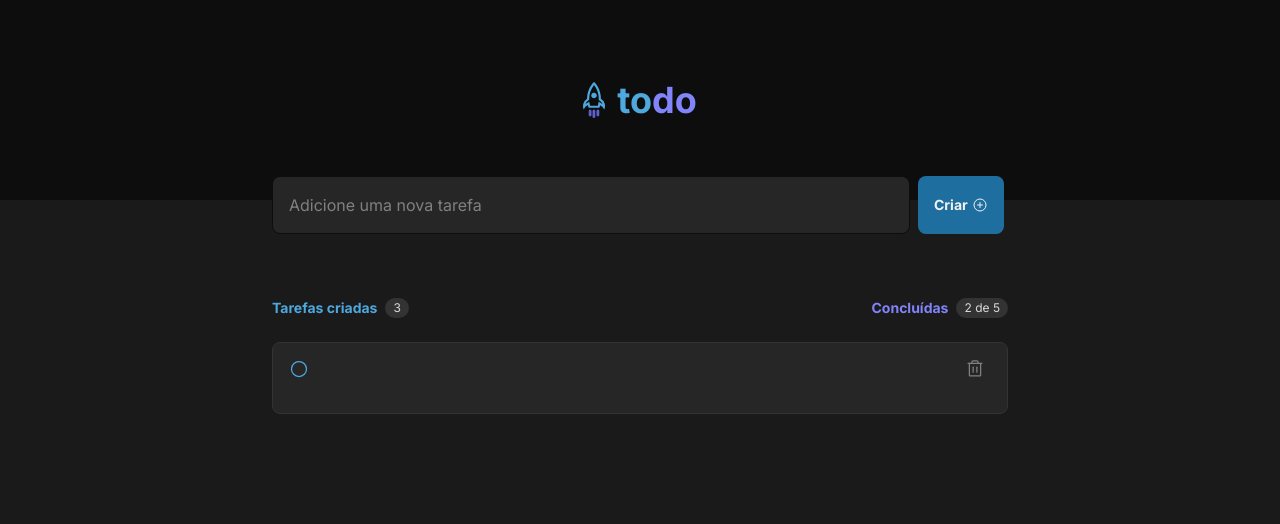
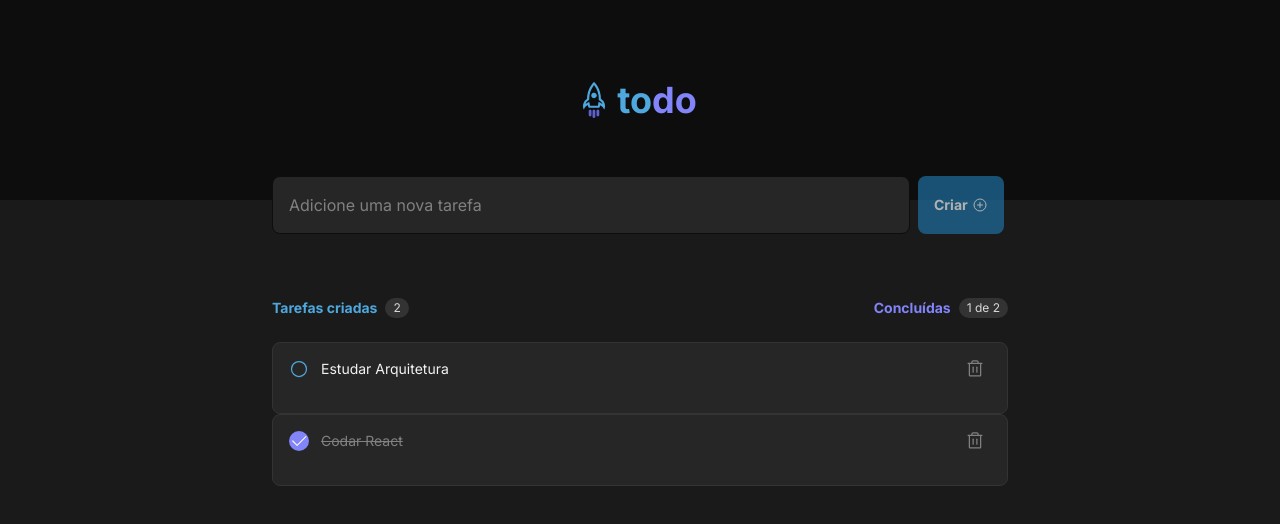
Before and after one commit to tayhsn/todo-list, a React (Vite) app: page / in a window 1280 px wide. Shown: the top 524 px of the page. Built offline with nearby package versions, Linux system fonts and the light colour scheme.

Commit message:
done some Main logic [to finish]

```diff
--- a/src/components/Main.tsx
+++ b/src/components/Main.tsx
@@ -1,41 +1,117 @@
 import { PlusCircle } from 'phosphor-react';
+import { ChangeEvent, FormEvent, InvalidEvent, useState } from 'react';
+import { Task, tasksMock } from '../data/tasksMock';
 import { NoTask } from './NoTask';
 import { Tasks } from './Task';
 
 export const Main = () => {
+   const [tasks, setTasks] = useState(tasksMock);
+   const [newTask, setNewTask] = useState('');
+
+   const handleCreateTask = (event: FormEvent) => {
+      event.preventDefault();
+
+      const task = {
+         id: (tasks.length + 1).toString(),
+         task: newTask,
+         isCompleted: false,
+      };
+
+      setTasks([...tasks, task]);
+      setNewTask('');
+   };
+
+   const handleInputChange = (event: ChangeEvent<HTMLInputElement>) => {
+      event.target.setCustomValidity('');
+      setNewTask(event.target.value);
+   };
+
+   const handleInputInvalid = (event: InvalidEvent<HTMLInputElement>) => {
+      event.target.setCustomValidity('Esse campo é obrigatório');
+   };
+
+   const deleteTask = (taskToDelete: string) => {
+      const tasksWithoutDeletedOne = tasks.filter(
+         (task) => task.id !== taskToDelete
+      );
+
+      setTasks(tasksWithoutDeletedOne);
+   };
+
+   const markTaskAsCompleted = (taskCompleted: string) => {
+      // const taskMarkedAsComplete = tasks.map((task) => {
+      //    if (task.id === taskCompleted) {
+      //       const editedTask = {
+      //          id: task.id,
+      //          task: task.task,
+      //          isCompleted: !taskCompleted,
+      //       };
+      //    }
+      // });
+   };
+
+   const isInputTaskEmpty = newTask.length === 0;
+   const totalTasks = tasks.length;
+   const totalTasksCompleted = tasks.reduce((acc, task) => {
+      let taskCompleted = 0;
+      if (task.isCompleted) {
+         taskCompleted++;
+      }
+      return taskCompleted;
+   }, 0);
+
    return (
       <main className='w-[46rem] h-[3.375rem] mx-auto absolute inset-x-0 top-44'>
-         <form className='flex'>
+         <form className='flex' onSubmit={handleCreateTask}>
             <input
                required
                placeholder='Adicione uma nova tarefa'
                className='w-[39.875rem] mr-2 p-4 bg-gray-500 border border-gray-700 rounded-lg placeholder:text-gray-300 hover:text-gray-100 hover:border-purpleDark transition-colors'
+               onChange={handleInputChange}
+               value={newTask}
+               onInvalid={handleInputInvalid}
             />
-            <button className='flex items-center p-4 rounded-lg bg-blueDark text-sm font-bold hover:bg-blue transition-colors'>
+            <button
+               className='flex items-center p-4 rounded-lg bg-blueDark text-sm font-bold enabled:hover:bg-blue transition-colors disabled:opacity-70 disabled:cursor-not-allowed'
+               type='submit'
+               disabled={isInputTaskEmpty}
+            >
                <p className='pr-1'>Criar</p>
                <PlusCircle size={16} />
             </button>
          </form>
-
          <section className='mx-auto flex justify-between mt-16 mb-6'>
             <div className='flex'>
                <p className='text-blue font-bold text-sm mr-2'>
                   Tarefas criadas
                </p>
                <span className='bg-gray-400 text-gray-200 px-2 py-0.5 rounded-full text-xs flex items-center'>
-                  3
+                  {totalTasks}
                </span>
             </div>
             <div className='flex'>
                <p className='text-purple font-bold text-sm mr-2'>Concluídas</p>
                <span className='bg-gray-400 text-gray-200 px-2 py-0.5 rounded-full text-xs flex items-center'>
-                  2 de 5
+                  {totalTasksCompleted} de {totalTasks}
                </span>
             </div>
          </section>
-
-         {/* <NoTask /> */}
-         <Tasks isCompleted={false} id={''} task={''} />
+         {totalTasks > 0 ? (
+            tasks
+               .sort((a, b) => Number(b.id) - Number(a.id))
+               .map((task) => (
+                  <Tasks
+                     key={task.id}
+                     id={task.id}
+                     task={task.task}
+                     isCompleted={task.isCompleted}
+                     onDeleteTask={deleteTask}
+                     onTaskCompleted={markTaskAsCompleted}
+                  />
+               ))
+         ) : (
+            <NoTask />
+         )}
       </main>
    );
 };
```
